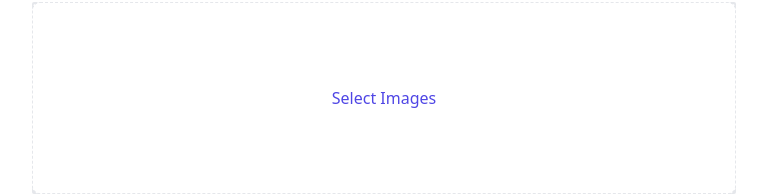
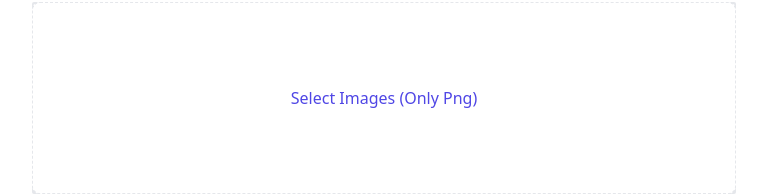
Before and after one commit to Mirojjj/treeleaf, a React (Vite) app: page / in a window 1280 px wide. Shown: the part 666-862 px from the top of the page, without its empty margins (256-1023 px from the left). Built offline with nearby package versions, Linux system fonts and the light colour scheme; no server answers.

Commit message:
only png instruction

```diff
--- a/src/components/Form.jsx
+++ b/src/components/Form.jsx
@@ -306,7 +306,9 @@ const Form = ({ userId, userData, onClose, isEditing }) => {
                     />
                   ) : (
                     <span>
-                      {isLoading ? "Loading image..." : "Select Images"}
+                      {isLoading
+                        ? "Loading image..."
+                        : "Select Images (Only Png)"}
                     </span>
                   )}
                 </div>
```
